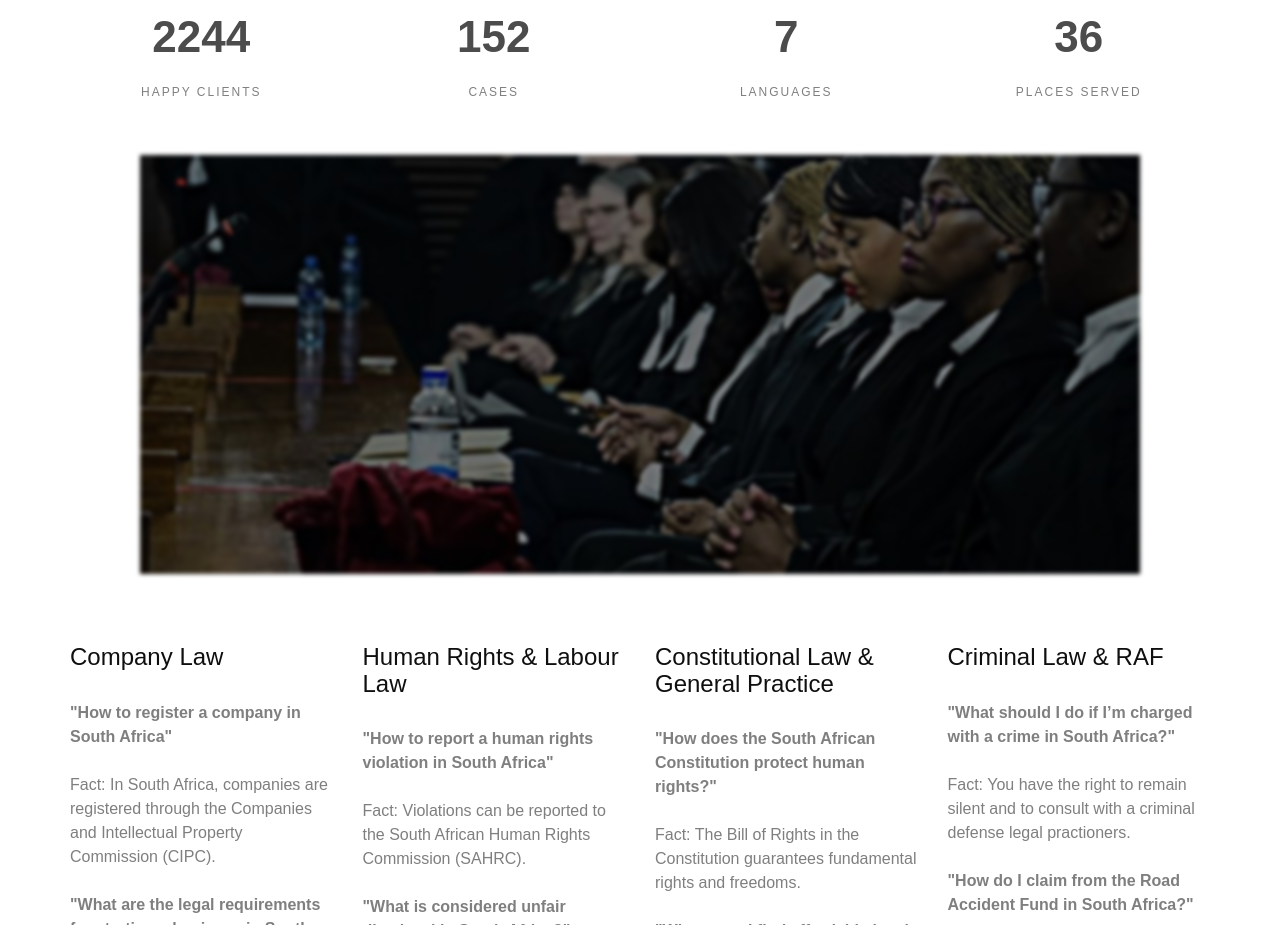
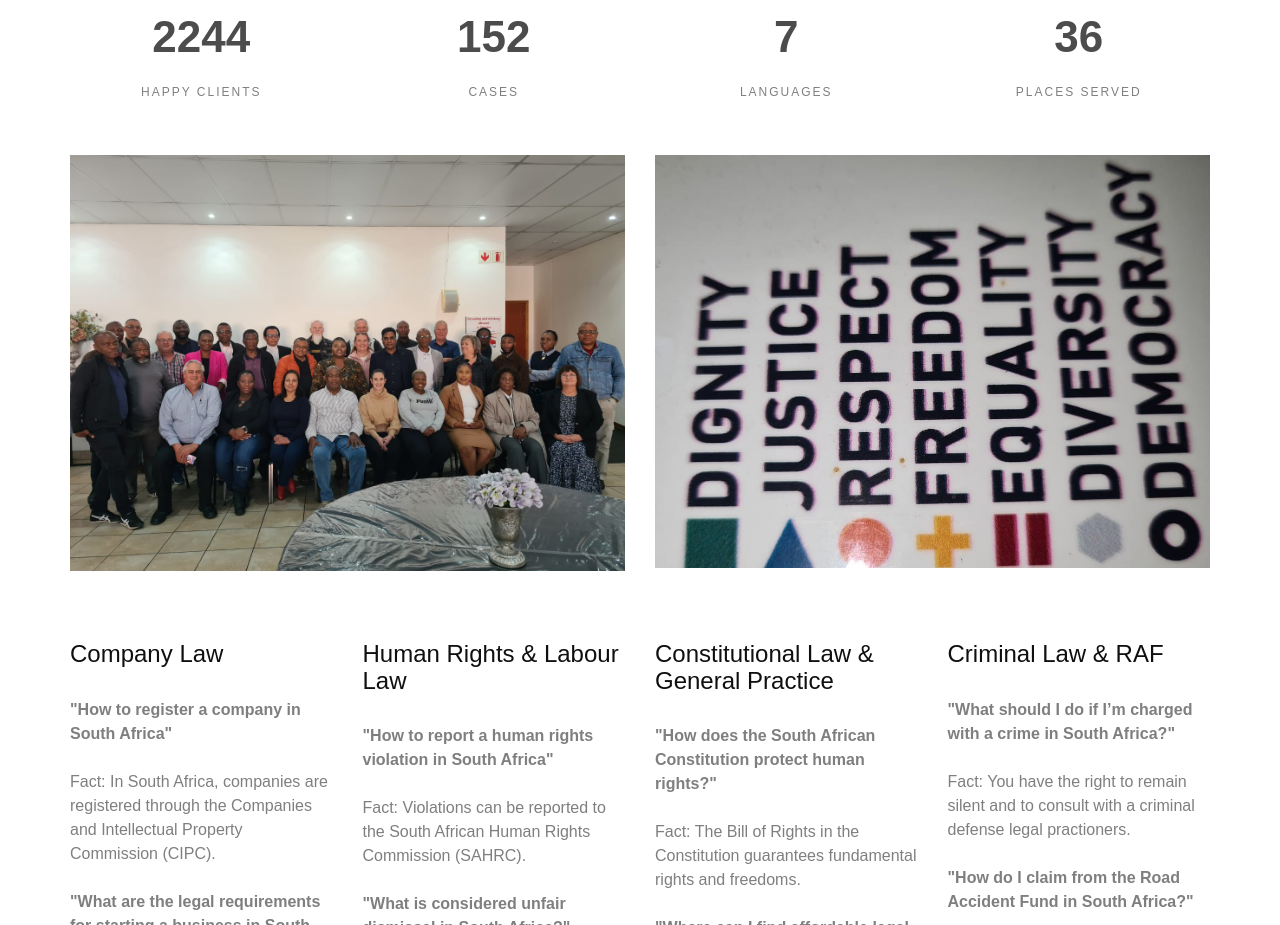
Before and after one commit to OmegaSithebe/mbewegroup, a plain HTML site: page index.html in a window 1280 px wide. Shown: the part 4040-4965 px from the top of the page. Drawn offline with nearby package versions, Linux system fonts and the light colour scheme; some packages are replaced by stand-ins of ours; no server answers; files whose address does not match are found by name.

Commit message:
02/06/25 home edit

```diff
--- a/index.html
+++ b/index.html
@@ -1020,14 +1020,20 @@
 			  </div>
 			</div>
 
-			<!-- Global Image -->
-			<div class="row text-center">
-			  <div class="col-md-12">
-				<img src="images/ladysAttorney.jpg" alt="Fun Facts Illustration"
-					 class="img-responsive center-block"
-					 style="margin-top: 30px; filter: blur(2px);">
-			  </div>
-			</div>
+			<!-- Global Image Row -->
+			<div class="row text-center" style="margin-top: 30px;">
+				<div class="col-md-6">
+					<img src="images/mbeweTeam.jpeg" alt="Mbewe Team"
+						class="img-responsive center-block"
+						style=" width: 100%;">
+				</div>
+				<div class="col-md-6">
+					<img src="images/mbeweHonourImage.jpeg" alt="Mbewe Honour"
+						class="img-responsive center-block"
+						style="width: 100%;">
+				</div>
+			</div>
+
 
 			<!-- Facts Section -->
 			<div class="row to-animate" style="margin-top: 40px;">
```
Also changed, not shown: images/WhatsApp Image 2025-05-28 at 18.17.09.jpeg (added), images/WhatsApp Image 2025-06-02 at 09.26.11 (1).jpeg (added), images/WhatsApp Image 2025-06-02 at 09.26.11.jpeg (added), images/WhatsApp Image 2025-06-02 at 09.26.12 (1).jpeg (added), images/mbeweHonourImage.jpeg (added), images/mbeweTeam.jpeg (added).
